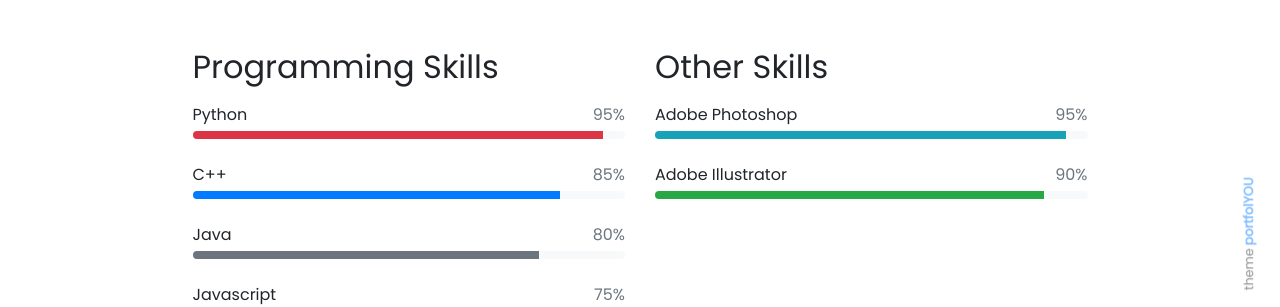
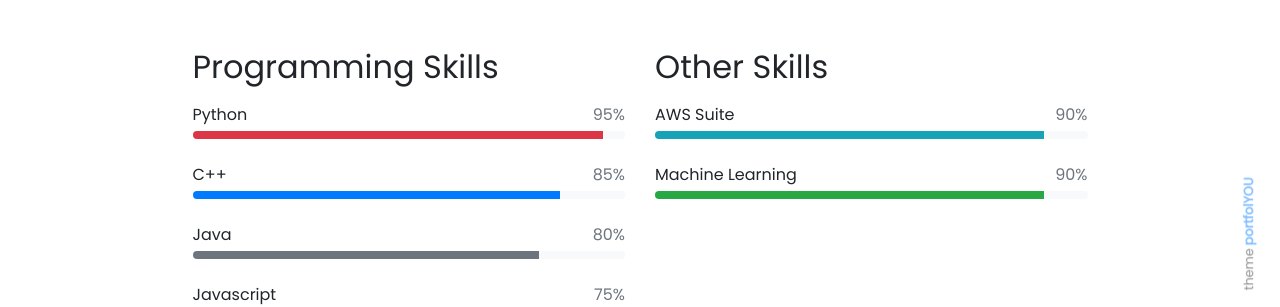
Before and after one commit to AshwinS27/AshwinS27.github.io, a Jekyll site: the page built from pages/about.md, in a window 1280 px wide. Shown: the part 490-797 px from the top of the page. Built offline with Jekyll 4.4.1, drawn with Linux system fonts in a browser that asks for light colours; nearby versions of some CDN libraries; emoji names are drawn with the system emoji font.

Commit message:
Add image

```diff
--- a/_config.yml
+++ b/_config.yml
@@ -24,7 +24,7 @@
 ### Author Info ###
 author:
   name              : Ashwin Saxena
-  image             : assets/me.jpg
+  image             : https://drive.google.com/file/d/1Ahr6B-apUyqUNqm0T3inCg2ERUvR8H6H/view
 #  behance           : your_username
 # dribbble          : your_username
   email             : ashwinsa@umich.edu
--- a/_data/other-skills.yml
+++ b/_data/other-skills.yml
@@ -1,7 +1,7 @@
-- name: Adobe Photoshop
-  percentage: 95
+- name: AWS Suite
+  percentage: 90
   color: info
 
-- name: Adobe Illustrator
+- name: Machine Learning
   percentage: 90
   color: success
```
